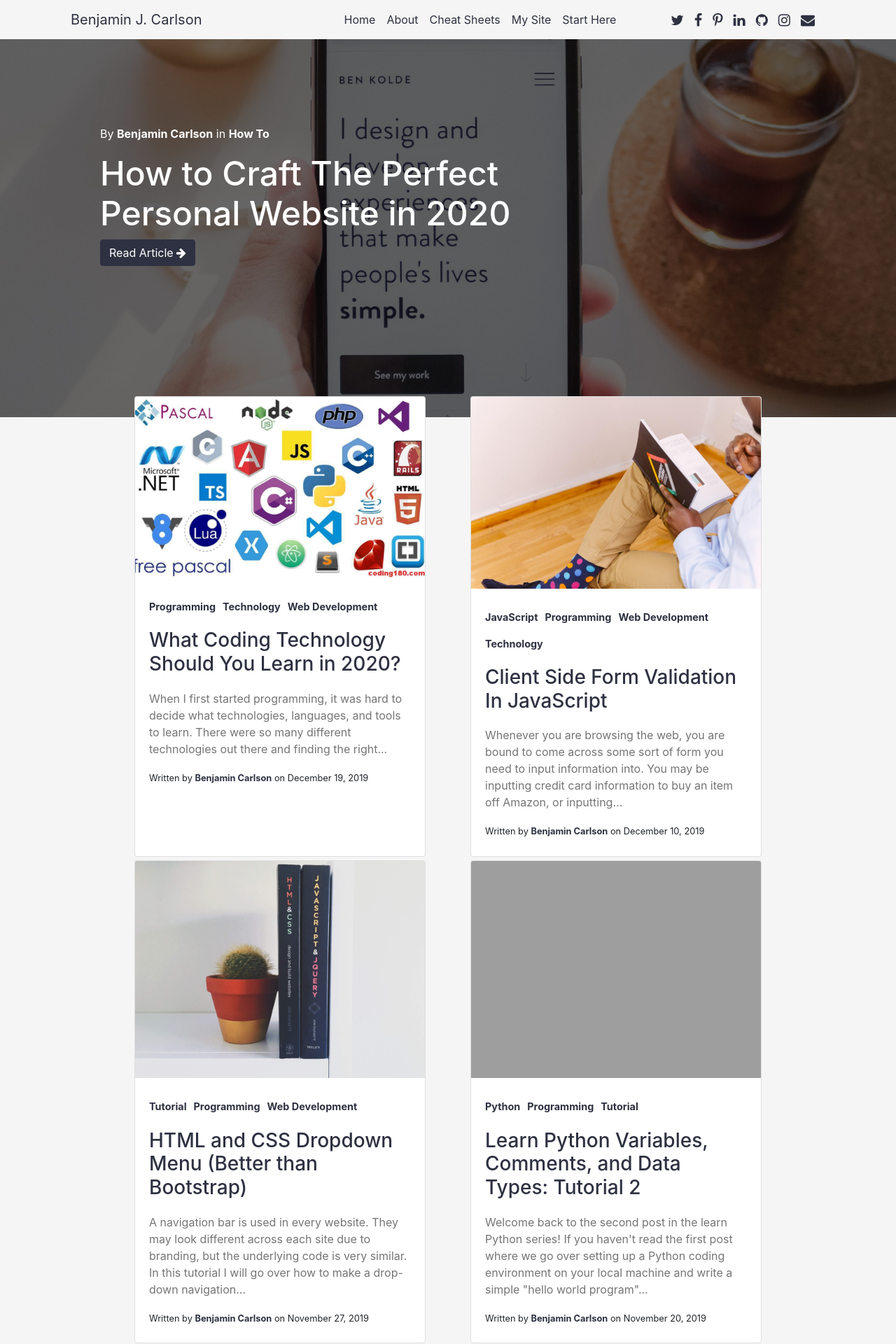
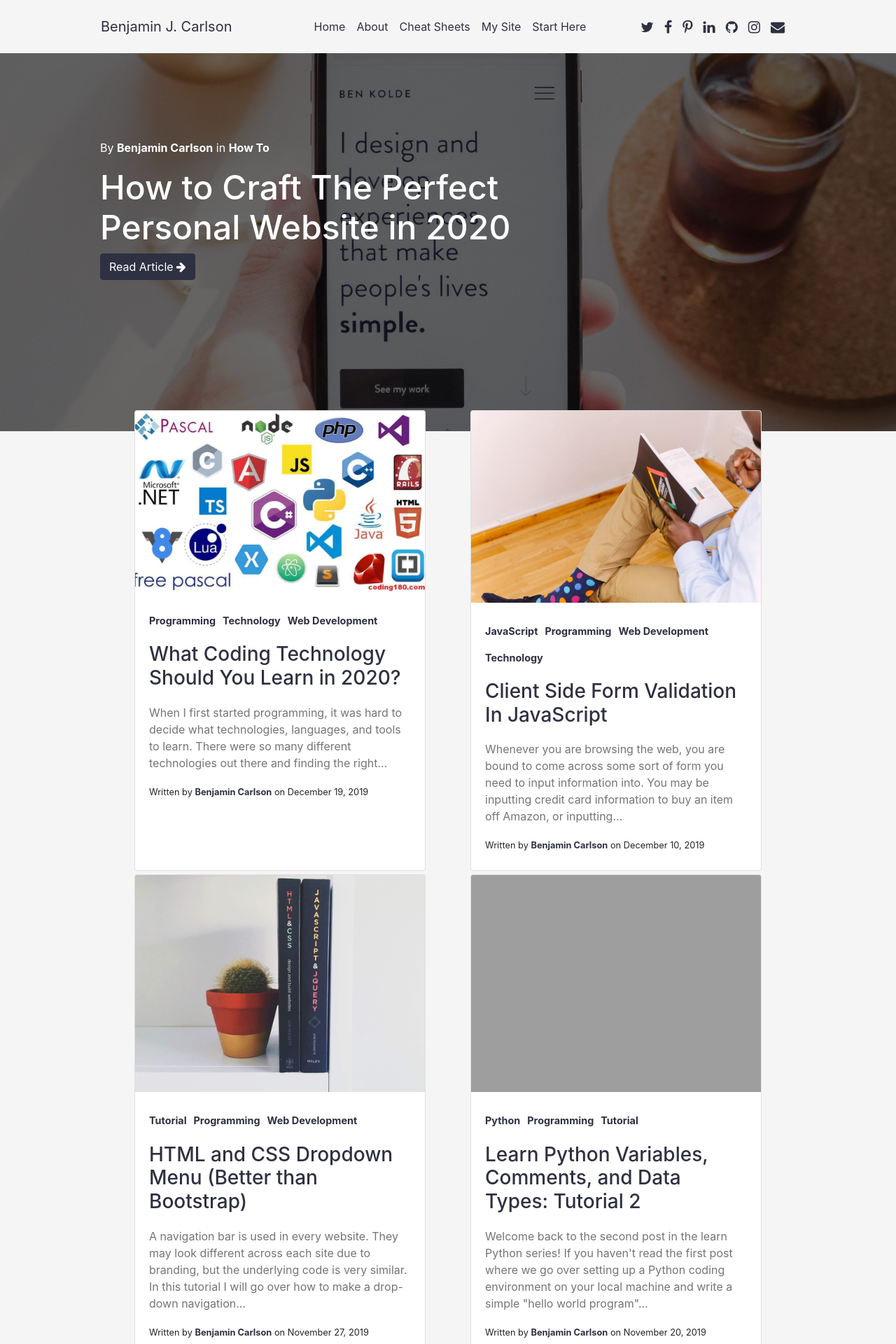
Before and after one commit to bjcarlson42/blog-website-template-jekyll, a Jekyll site: the page built from blog/index.html, in a window 1280 px wide. Shown: the top 1920 px of the page at 70% size. Built offline with Jekyll 4.4.1, drawn with Linux system fonts in a browser that asks for light colours; nearby versions of some CDN libraries; some of the changed text lies outside the part shown.

Commit message:
Nav and sidebar changes

```diff
--- a/_includes/nav.html
+++ b/_includes/nav.html
@@ -68,8 +68,19 @@
     a.left2:hover {
         color: #2e3141;
     }
+
+    .nav-wrapper {
+        width: 80%;
+        max-width: 2000px;
+        margin: 0 auto;
+    }
+
+    /* .active {
+        border: 2px solid #2e3141;
+    } */
 </style>
 
+<div class="nav-wrapper">
     <nav class="navbar navbar-expand-xl navbar-light">
         <a class="navbar-brand left left2" href="{{ site.baseurl }}/blog">{{ site.title }}</a>
         <button class="navbar-toggler" type="button" data-toggle="collapse" data-target="#navbarSupportedContent"
@@ -80,7 +91,7 @@
         <div class="collapse navbar-collapse" id="navbarSupportedContent">
             <ul class="navbar-nav ml-auto">
                 <li class="nav-item">
-                <a class="nav-link left left2" href="{{ site.baseurl }}/blog">Home</a>
+                    <a class="nav-link left left2 active" href="{{ site.baseurl }}/blog">Home</a>
                 </li>
                 <li class="nav-item">
                     <a class="nav-link left left2" href="{{ site.baseurl }}/blog/about">About</a>
@@ -110,7 +121,8 @@
             </li> -->
                 <div class="links">
                     <ul>
-                    <li><a href="https://twitter.com/bencarlsonblog" target="_blank"><i class="fa fa-twitter"></i></a>
+                        <li><a href="https://twitter.com/bencarlsonblog" target="_blank"><i
+                                    class="fa fa-twitter"></i></a>
                         </li>
                         <li><a href="#" target="_blank"><i class="fa fa-facebook"></i></a></li>
                         <li><a href="https://www.pinterest.com/benjamincarlsonblog/" target="_blank"><i
@@ -129,3 +141,4 @@
             </ul>
         </div>
     </nav>
+</div>
--- a/_includes/sidebar-ad.html
+++ b/_includes/sidebar-ad.html
@@ -1,6 +1,6 @@
 <script async src="https://pagead2.googlesyndication.com/pagead/js/adsbygoogle.js"></script>
-<!-- Post Sidebar Widget -->
-<ins class="adsbygoogle" style="display:block" data-ad-client="ca-pub-8586017200531248" data-ad-slot="6169447989"
+<!-- Sidebar -->
+<ins class="adsbygoogle" style="display:block" data-ad-client="ca-pub-8586017200531248" data-ad-slot="6325116802"
     data-ad-format="auto" data-full-width-responsive="true"></ins>
 <script>
     (adsbygoogle = window.adsbygoogle || []).push({});
--- a/_includes/sidebar.html
+++ b/_includes/sidebar.html
@@ -1,11 +1,36 @@
-<!-- {% for post in site.posts limit:3 %}
-<a href="{{ site.url }}{{ post.url }}">
-    <div class="container-sidebar" data-aos="fade-up">
-        <img class="img-sidebar" src="{{ post.img }}" alt="{{ post.alt }}">
-        <div class="centered-sidebar">
-            <p>{{ post.title }}</p>
-            <p>{{ post.date | date: '%B %d, %Y' }}</p>
-        </div>
-    </div>
-</a>
-{% endfor %} -->
+<style>
+ul li {
+    list-style: none;
+    margin: 10px 0;
+}
+
+ul li a {
+    color: #2e3141;
+}
+
+ul li a:hover {
+    color: #2e3141;
+}
+</style>
+
+<!-- Westgate Vacation -->
+<div class="row">
+    <a style="color: darkgray" target="_blank" href="https://www.westgatereservations.com/9258829060/">
+        <p data-aos="fade-up" style="text-align: left; padding-top: 5px;">Save big on a Westgate Vacation!</p>
+        <img data-aos="fade-up" src="{{ site.baseurl }}/assets/img/blog/westgate.jpg" alt="Westgate Vacation" style="max-width: 350px; display: block;
+            margin-left: auto; margin-right: auto;" width="100%" height="200px">
+    </a>
+</div>
+<!-- Recent Posts -->
+<div class="row">
+    <p data-aos="fade-up" style="padding-top: 40px; text-align: left; color: darkgray;">Recently In:</p>
+    <ul>
+        {% for post in site.posts limit:3 %}
+        <li>
+            <a class="left left2" href="{{ post.url }}">{{ post.title }}</a>
+        </li>
+        {% endfor %}
+    </ul>
+</div>
+<!-- Sidebar Ad -->
+{% include sidebar-ad.html %}
--- a/_layouts/blog-default.html
+++ b/_layouts/blog-default.html
@@ -1,6 +1,7 @@
 ---
 
 ---
+
 <head>
     {% include header.html %}
     <!-- Custom CSS -->
@@ -8,9 +9,7 @@
 </head>
 
 <body>
-    <div class="container">
-        {% include nav.html %}
-    </div>
+    {% include nav.html %}
 
     {{ content }}
 
--- a/assets/css/post.css
+++ b/assets/css/post.css
@@ -5,8 +5,9 @@
 }
 
 .container-blog-home {
-    max-width: 80%;
+    width: 80%;
     margin: 0 auto;
+    max-width: 2000px;
 }
 
 a:hover {
```
Also changed, not shown: _layouts/post.html (+4 -4 lines). Lines whose indentation alone changed are shown as unchanged.
